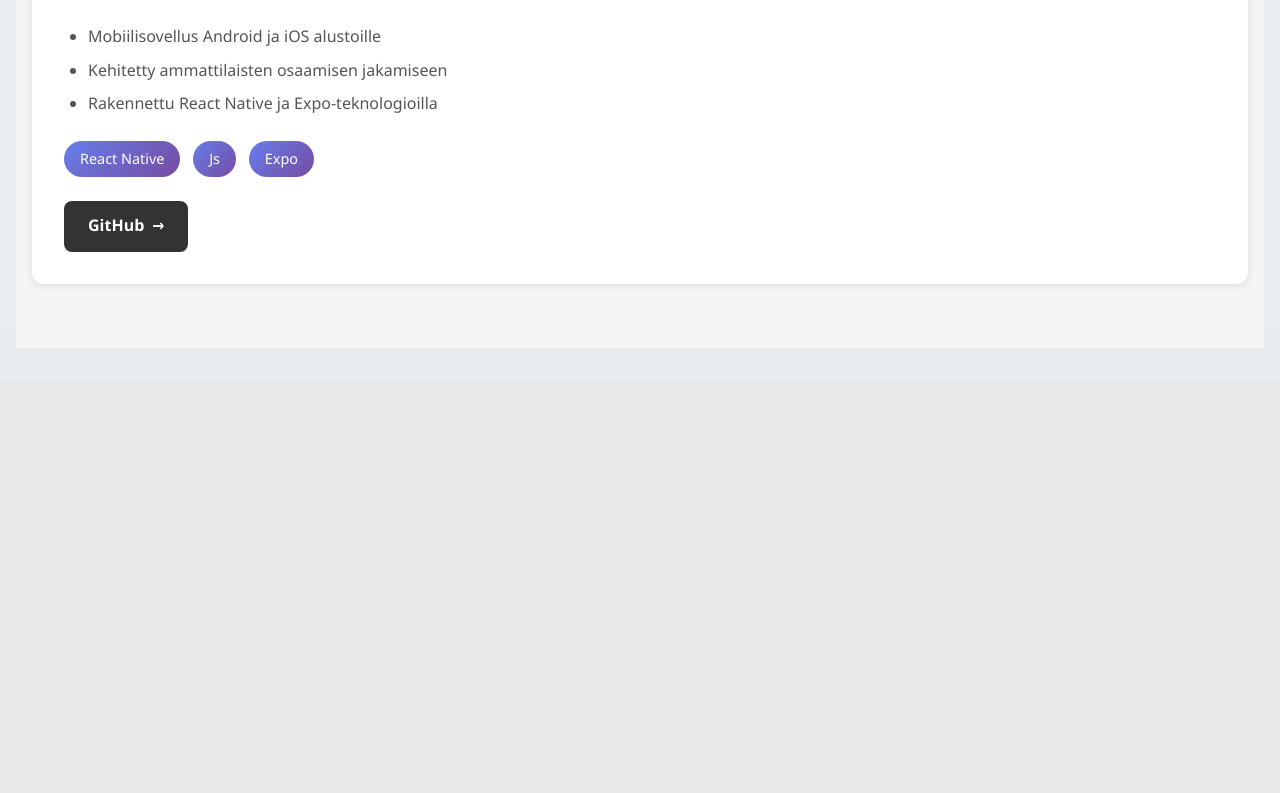
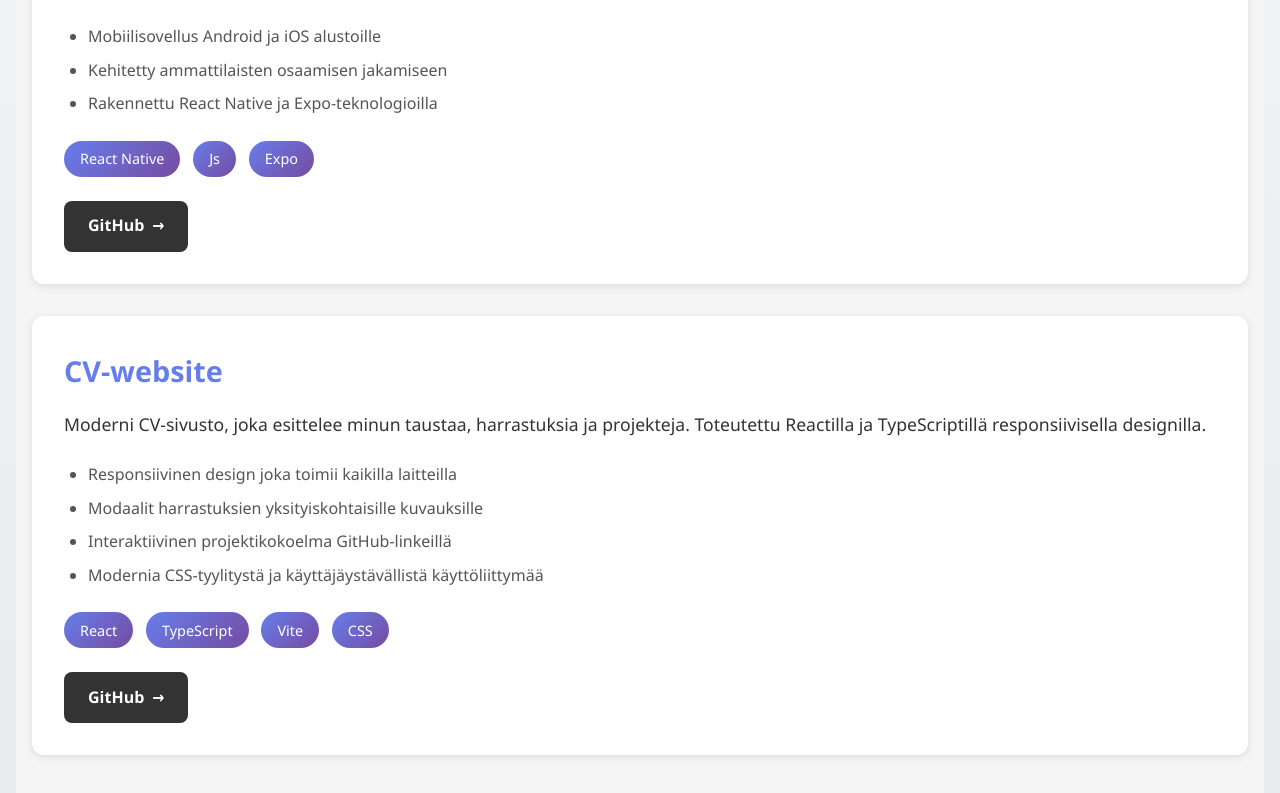
Before and after one commit to eskoTaivassalo/CV-website, a React app: page /projektit in a window 1280 px wide. Shown: the part 1301-2094 px from the top of the page. Before the commit the page ends 1681 px from the top, so only its background shows below. Built offline with nearby package versions, Linux system fonts and the light colour scheme; the HTML template or start-up script is replaced by a standard one.

Commit message:
Add CV-website project to projects list

```diff
--- a/src/pages/Projektit.tsx
+++ b/src/pages/Projektit.tsx
@@ -38,6 +38,20 @@ const Projektit = () => {
         'Rakennettu React Native ja Expo-teknologioilla'
       ],
       github: 'https://github.com/eskoTaivassalo/EPQ',
+      live: null
+    },
+    {
+      id: 'cvwebsite',
+      name: 'CV-website',
+      description: 'Moderni CV-sivusto, joka esittelee minun taustaa, harrastuksia ja projekteja. Toteutettu Reactilla ja TypeScriptillä responsiivisella designilla.',
+      technologies: ['React', 'TypeScript', 'Vite', 'CSS'],
+      details: [
+        'Responsiivinen design joka toimii kaikilla laitteilla',
+        'Modaalit harrastuksien yksityiskohtaisille kuvauksille',
+        'Interaktiivinen projektikokoelma GitHub-linkeillä',
+        'Modernia CSS-tyylitystä ja käyttäjäystävällistä käyttöliittymää'
+      ],
+      github: 'https://github.com/eskoTaivassalo/CV-website',
       live: null
     }
   ];
```
